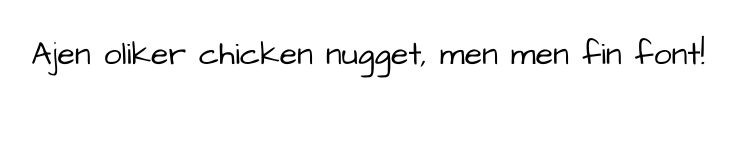
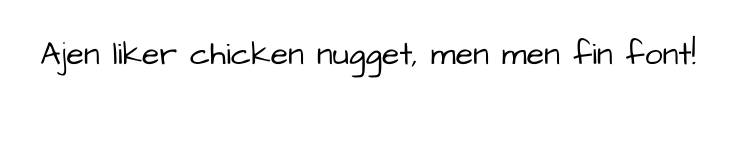
Before and after one commit to KawaiiShinx/abinesh.github.io, a plain HTML site: page index.html in a window 1280 px wide. Shown: the whole page, without its empty margins (272-1007 px from the left). Drawn offline with Linux system fonts and the light colour scheme.

Commit message:
testtest

```diff
--- a/index.html
+++ b/index.html
@@ -17,6 +17,6 @@
         </style>
     </head>
     <body>
-        <p>Ajen oliker chicken nugget, men men fin font!</p>
+        <p>Ajen liker chicken nugget, men men fin font!</p>
     </body>
 </html>
```
